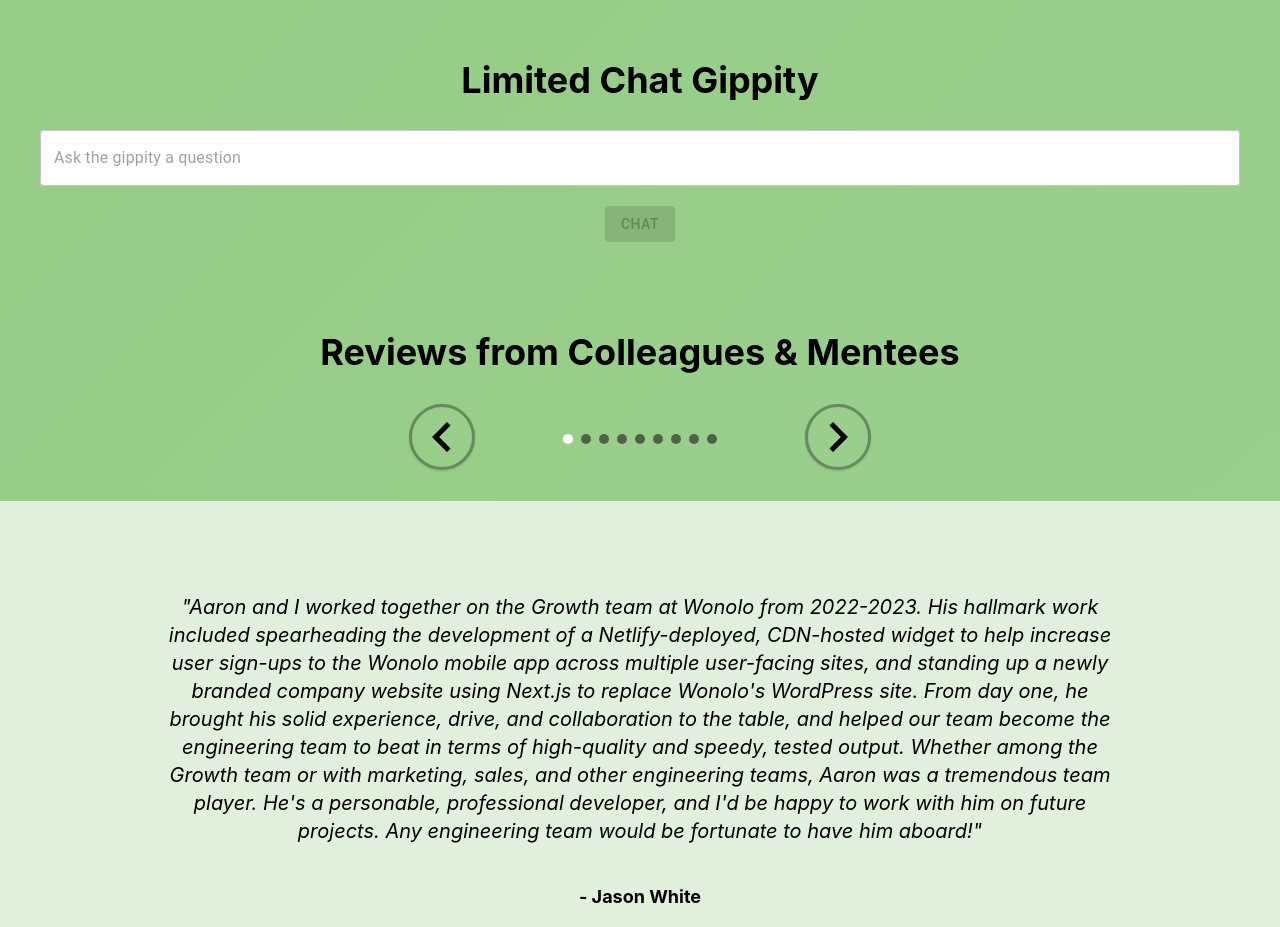
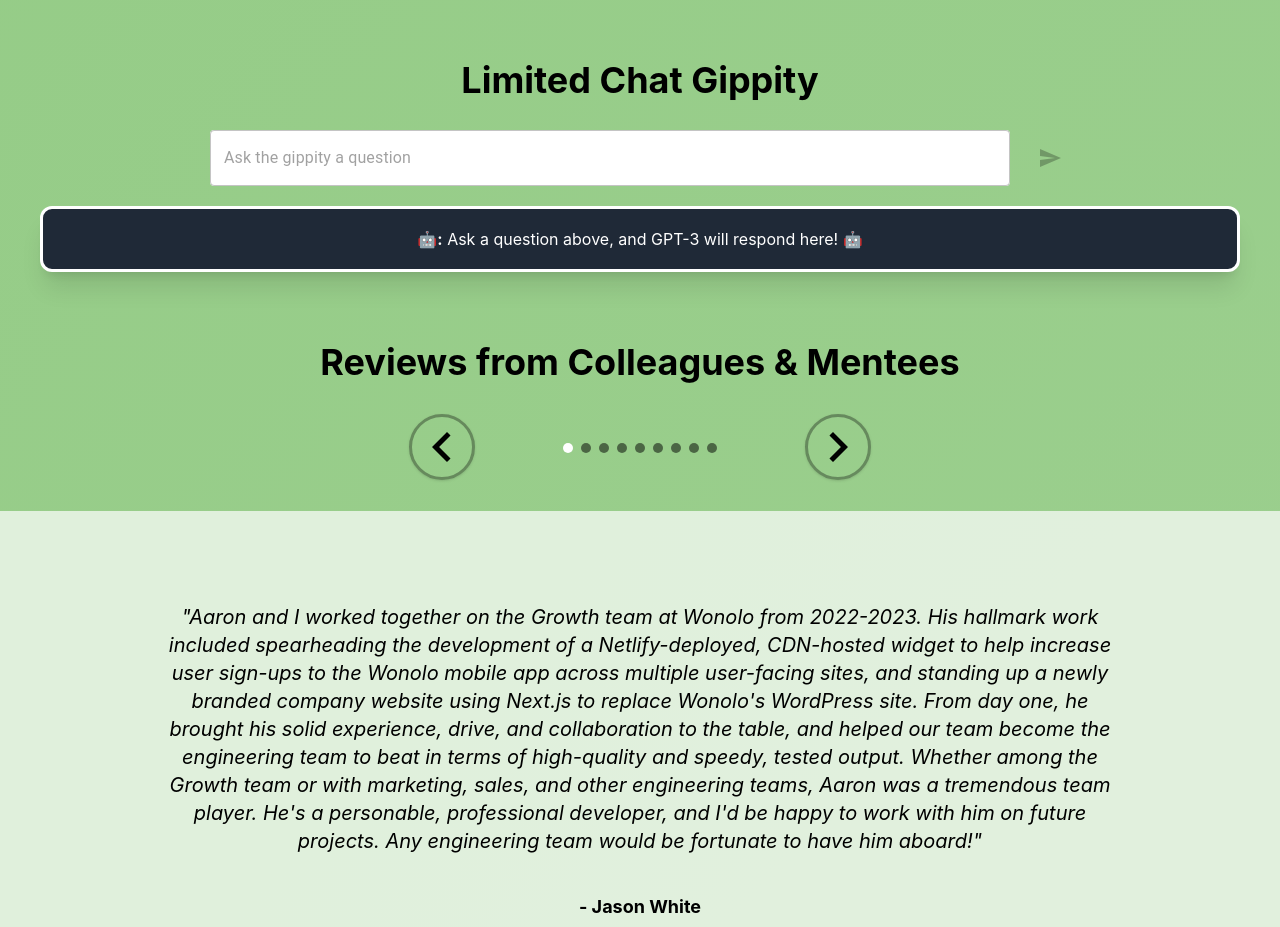
Before and after one commit to y04nqt/y04nqt.github.io, a React (Create React App) app: page / in a window 1280 px wide. Shown: the part 780-1707 px from the top of the page. Built offline with nearby package versions, Linux system fonts and the light colour scheme.

Commit message:
added some styling to gippity

```diff
--- a/src/components/OpenAI.tsx
+++ b/src/components/OpenAI.tsx
@@ -1,52 +1,58 @@
 import { useState } from "react";
 import Button from "./Button";
 import { TextField } from "@mui/material";
+import IconButton from '@mui/material/IconButton';
+import SendIcon from "@mui/icons-material/Send";
 
 const OpenAI = () => {
   const [input, setInput] = useState("");
-  const [output, setOutput] = useState("");
+  const [output, setOutput] = useState(
+    "Ask a question above, and GPT-3 will respond here! 🤖"
+  );
+  const [loading, setLoading] = useState(false);
 
   const getResponse = async () => {
-    console.log("hello");
-    const url = process.env.REACT_APP_AI_URL || '';
-    const resp = await fetch(
-      url,
-      { method: "POST", headers: {
+    setLoading(true);
+    const url = process.env.REACT_APP_AI_URL || "";
+    const resp = await fetch(url, {
+      method: "POST",
+      headers: {
         "Content-Type": "application/json",
-      }, body: JSON.stringify({ text: input }) }
-    );
+      },
+      body: JSON.stringify({ text: input }),
+    });
     const data = await resp.json();
     let res = data?.response;
     if (res.length > 42 && !res.slice(-1).match(/[.?!]/)) {
       res = `${res}... Sorry token limit reached. This isn't free, so please have mercy. 🙏`;
     }
     setOutput(res);
+    setLoading(false);
   };
 
   return (
     <section className="p-10">
       <h2 className="mt-0 text-4xl">Limited Chat Gippity</h2>
-      <div className="flex flex-col">
+      <div className="flex items-center justify-center gap-5 my-5">
         <TextField
           variant="outlined"
-          className="mb-4 bg-white rounded"
+          className="w-2/3 h-full mb-4 bg-white rounded"
           onChange={(e) => setInput(e.target.value)}
           placeholder="Ask the gippity a question"
         />
-        <Button
-          className="self-center !my-5"
-          variant="contained"
-          color="primary"
+        <IconButton
+          className="self-center"
           disabled={input.length < 1}
           onClick={() => getResponse()}
-          text="CHAT"
-        />
-        {output.length !== 0 && (
-          <p className="p-5 mt-0 mb-0 text-white bg-gray-800 border-solid shadow-xl border-1 rounded-xl">
-            {output}
-          </p>
-        )}
+        ><SendIcon /></IconButton>
       </div>
+      <p
+        className={`p-5 mt-0 mb-0 text-white bg-gray-800 border-solid shadow-xl border-1 rounded-xl ${
+          loading ? "animate-pulse" : ""
+        }`}
+      >
+        <strong>🤖:</strong> {output}
+      </p>
     </section>
   );
 };
```
